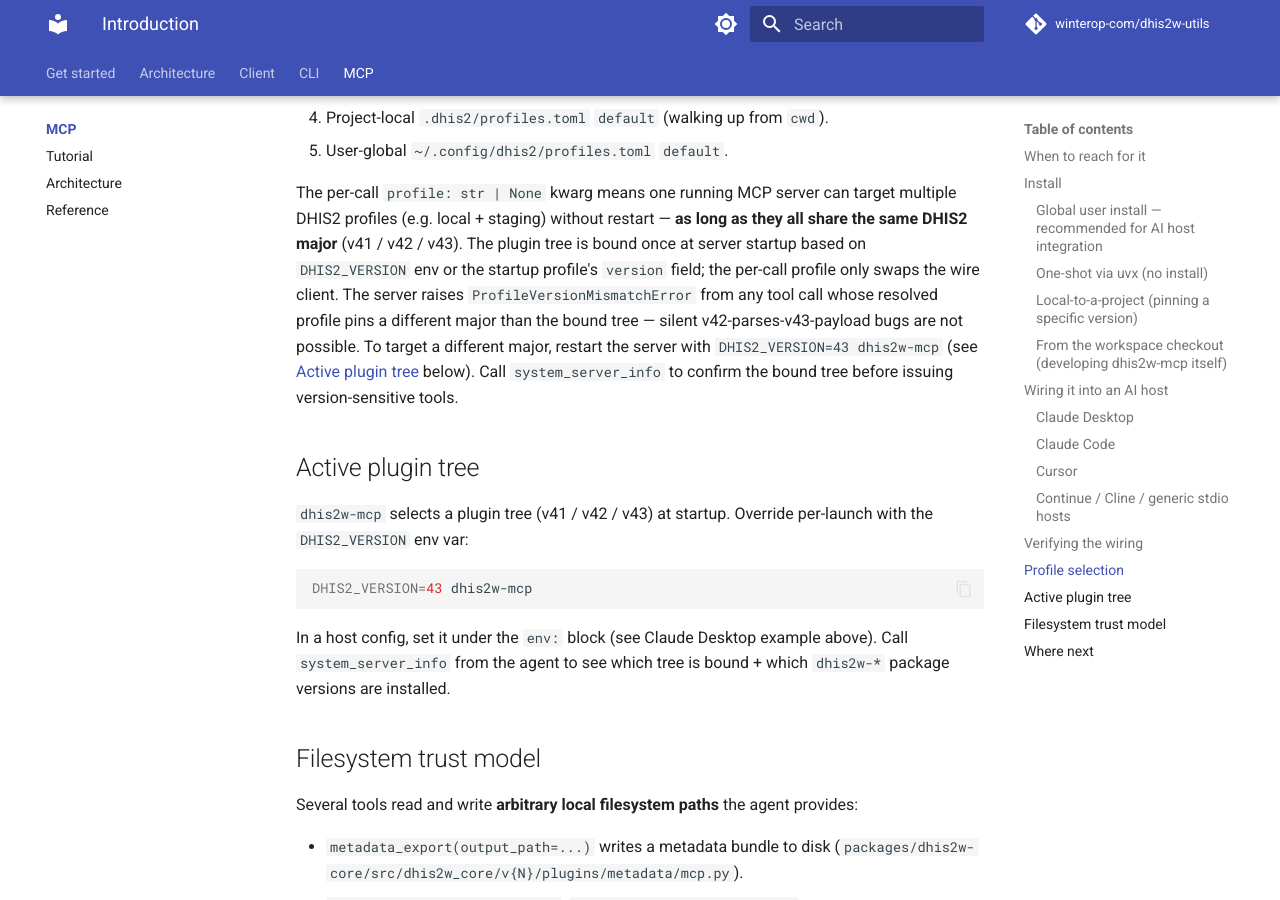
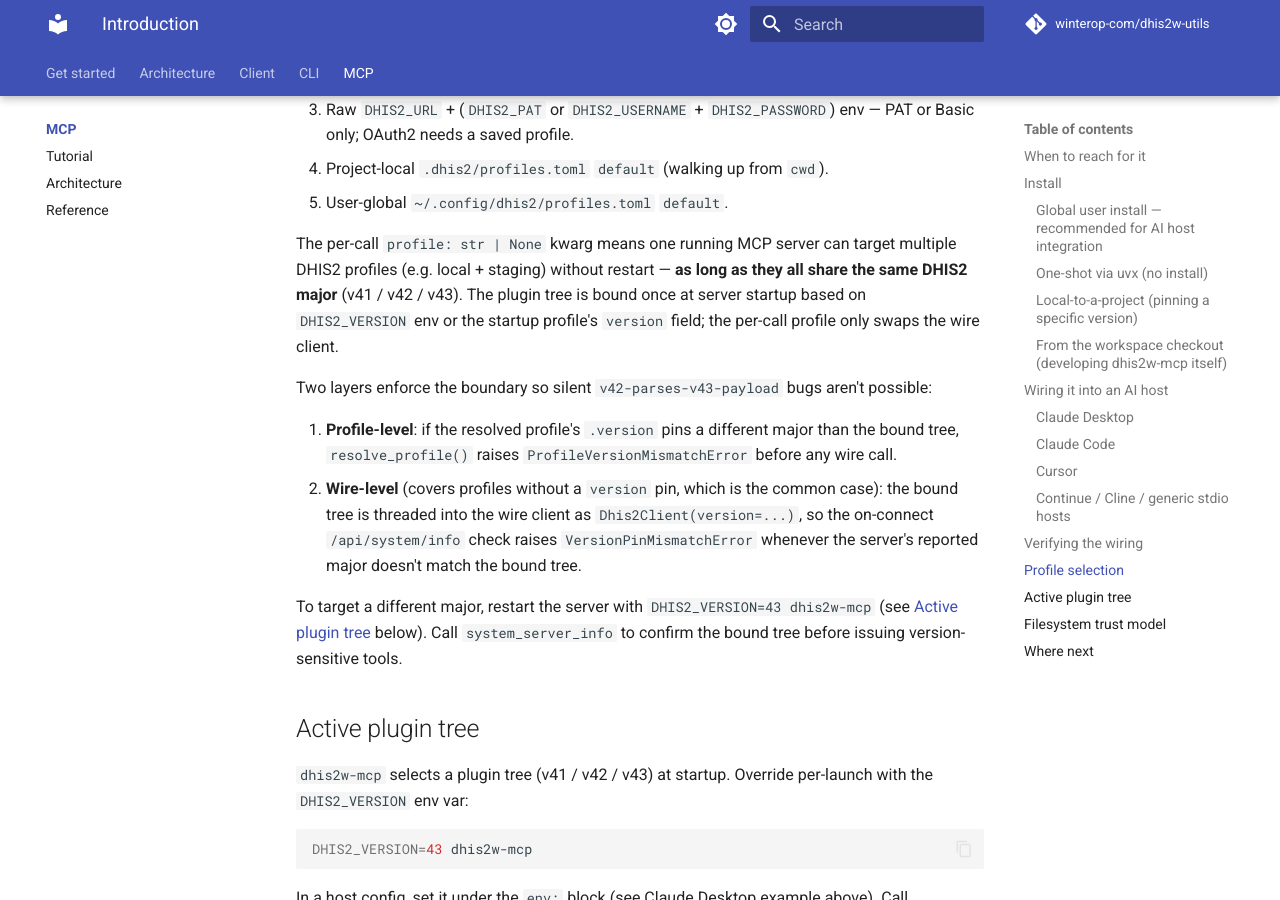
Before and after one commit to winterop-com/dhis2-utils, an MkDocs documentation site: the page built from docs/mcp/index.md, in a window 1280 px wide and 900 px high, scrolled down 4567 px. Built offline with MkDocs 1.6.1 and Material for MkDocs 9.7.7, drawn with Linux system fonts in a browser that asks for light colours; comment, search, counter and statistics services are not loaded; some of the changed text lies outside the part shown.

Commit message:
docs(mcp): correct one-MCP-tool-per-CLI overclaim + soften mismatch claim (#344)
Two overclaims in docs/mcp/index.md that the previous doc sweep
(PR #335) missed:

1. The intro paragraph said 'one MCP tool per CLI command — about 337
   in total'. False — `dhis2 dev`, `dhis2 browser`, and profile
   mutations are intentionally CLI-only. Rewrote as 'most plugins'
   + a one-sentence enumeration with a link to the existing
   capability matrix on the docs index page.

2. The per-call-profile paragraph said 'silent v42-parses-v43-payload
   bugs are not possible' — true only for profiles with an explicit
   .version pin. PR #343 closed the wire-level gap by threading the
   bound tree as Dhis2Client(version=...). Updated the paragraph to
   spell out the two layers (profile-level + wire-level) so the
   non-possibility claim is now accurate for any per-call profile
   regardless of whether it declares .version.

```diff
--- a/docs/mcp/index.md
+++ b/docs/mcp/index.md
@@ -1,6 +1,6 @@
 # `dhis2w-mcp` MCP server
 
-`dhis2w-mcp` is a [FastMCP](https://github.com/jlowin/fastmcp) server that exposes every `dhis2w-core` plugin as a typed [Model Context Protocol](https://modelcontextprotocol.io/) tool. When launched by an MCP host (Claude Desktop, Claude Code, Cursor, Continue, Cline, or anything that speaks stdio MCP), it registers one MCP tool per CLI command — about 337 in total — sharing the same typed service functions as the CLI and the Python client.
+`dhis2w-mcp` is a [FastMCP](https://github.com/jlowin/fastmcp) server that exposes most `dhis2w-core` plugins as typed [Model Context Protocol](https://modelcontextprotocol.io/) tools. When launched by an MCP host (Claude Desktop, Claude Code, Cursor, Continue, Cline, or anything that speaks stdio MCP), it registers around 337 tools sharing the same typed service functions as the CLI and the Python client. A handful of CLI surfaces (`dhis2 dev` codegen + sample fixtures, `dhis2 browser` Playwright automation, profile mutations like `add` / `login` / `remove`) are intentionally CLI-only — see the [capability matrix](../index.md#capability-matrix) for the full list.
 
 ## When to reach for it
 
@@ -187,7 +187,14 @@
 4. Project-local `.dhis2/profiles.toml` `default` (walking up from `cwd`).
 5. User-global `~/.config/dhis2/profiles.toml` `default`.
 
-The per-call `profile: str | None` kwarg means one running MCP server can target multiple DHIS2 profiles (e.g. local + staging) without restart — **as long as they all share the same DHIS2 major** (v41 / v42 / v43). The plugin tree is bound once at server startup based on `DHIS2_VERSION` env or the startup profile's `version` field; the per-call profile only swaps the wire client. The server raises `ProfileVersionMismatchError` from any tool call whose resolved profile pins a different major than the bound tree — silent v42-parses-v43-payload bugs are not possible. To target a different major, restart the server with `DHIS2_VERSION=43 dhis2w-mcp` (see [Active plugin tree](#active-plugin-tree) below). Call `system_server_info` to confirm the bound tree before issuing version-sensitive tools.
+The per-call `profile: str | None` kwarg means one running MCP server can target multiple DHIS2 profiles (e.g. local + staging) without restart — **as long as they all share the same DHIS2 major** (v41 / v42 / v43). The plugin tree is bound once at server startup based on `DHIS2_VERSION` env or the startup profile's `version` field; the per-call profile only swaps the wire client.
+
+Two layers enforce the boundary so silent `v42-parses-v43-payload` bugs aren't possible:
+
+1. **Profile-level**: if the resolved profile's `.version` pins a different major than the bound tree, `resolve_profile()` raises `ProfileVersionMismatchError` before any wire call.
+2. **Wire-level** (covers profiles without a `version` pin, which is the common case): the bound tree is threaded into the wire client as `Dhis2Client(version=...)`, so the on-connect `/api/system/info` check raises `VersionPinMismatchError` whenever the server's reported major doesn't match the bound tree.
+
+To target a different major, restart the server with `DHIS2_VERSION=43 dhis2w-mcp` (see [Active plugin tree](#active-plugin-tree) below). Call `system_server_info` to confirm the bound tree before issuing version-sensitive tools.
 
 ## Active plugin tree
 
```
